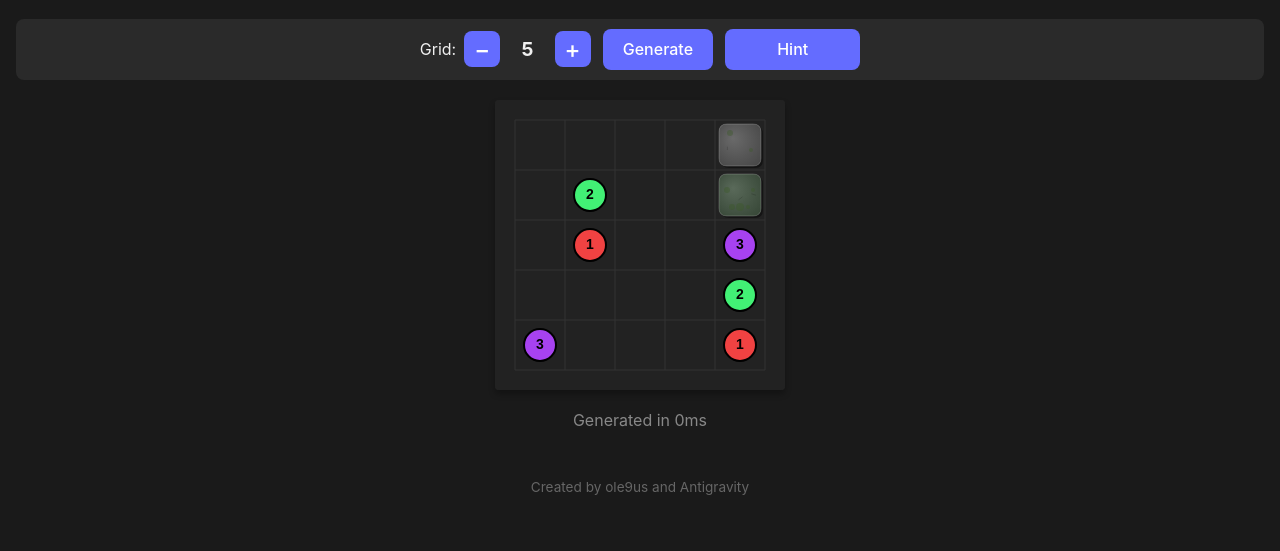
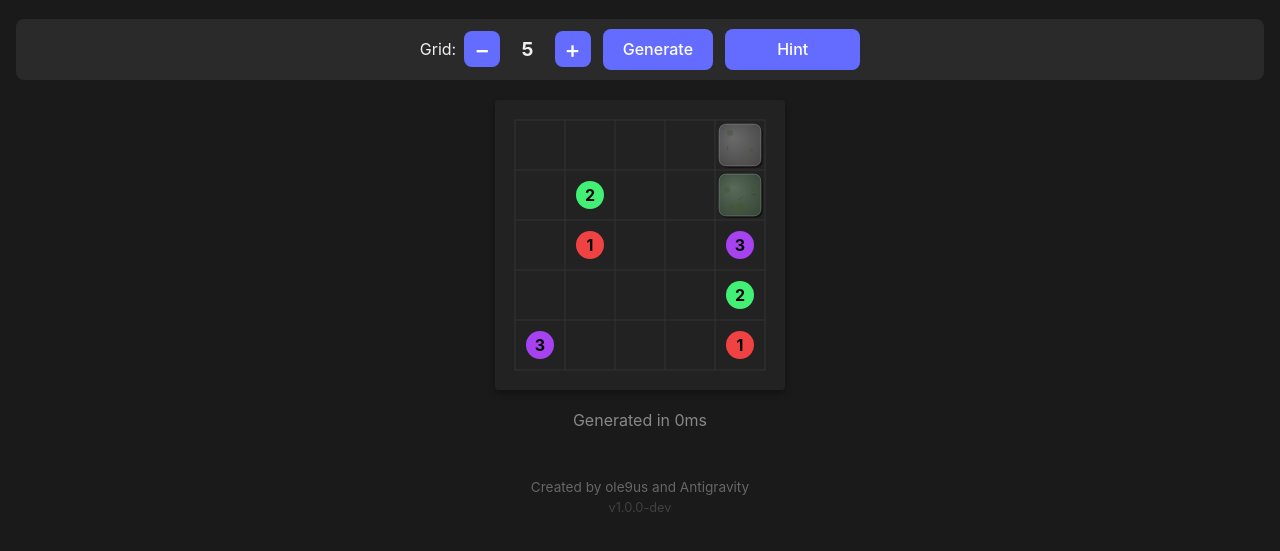
Before and after one commit to Godd67/connect-dots, a website built with Vite: page index.html in a window 1280 px wide. Shown: the part 79-630 px from the top of the page. Built offline with nearby package versions, Linux system fonts and the light colour scheme.

Commit message:
final touches

```diff
--- a/index.html
+++ b/index.html
@@ -36,6 +36,7 @@
 
     <footer>
       <p>Created by ole9us and Antigravity</p>
+      <p id="build-info">v1.0.0</p>
     </footer>
   </div>
   <script type="module" src="/src/main.js"></script>
--- a/package.json
+++ b/package.json
@@ -1,7 +1,7 @@
 {
   "name": "dots",
   "private": true,
-  "version": "0.0.0",
+  "version": "1.0.0",
   "type": "module",
   "scripts": {
     "dev": "vite",
--- a/src/main.js
+++ b/src/main.js
@@ -21,8 +21,10 @@ let lastCell = null; // [r, c] last cell user touched
 
 // Rendering constants
 const DEFAULT_CELL_SIZE = 50;
-const DOT_RADIUS_RATIO = 0.32; // DOT_RADIUS as ratio of CELL_SIZE
+const DOT_RADIUS_RATIO = 0.38; // Increased from 0.32 to fit numbers better
 const PADDING = 20;
+
+const dpr = window.devicePixelRatio || 1;
 
 // Dynamic values (recalculated on generate)
 let CELL_SIZE = DEFAULT_CELL_SIZE;
@@ -130,6 +132,13 @@ function init() {
 
   // Colorize title
   colorizeTitle();
+
+  // Populate build info
+  const buildInfoEl = document.getElementById('build-info');
+  if (buildInfoEl) {
+    const buildNum = import.meta.env.VITE_BUILD_NUMBER || 'dev';
+    buildInfoEl.textContent = `v1.0.0-${buildNum}`;
+  }
 
   // Initial generation
   generate();
@@ -359,7 +368,11 @@ function generate() {
 
   // Recalculate dynamic sizing for mobile
   CELL_SIZE = calculateCellSize(size);
-  DOT_RADIUS = CELL_SIZE * DOT_RADIUS_RATIO;
+
+  // Make dot size relative to grid size (smaller ratio for smaller grids to avoid "clunky" look)
+  // 5x5 -> 0.28, 20x20 -> 0.38
+  const dynamicRatio = 0.28 + ((size - 5) / 15) * 0.10;
+  DOT_RADIUS = CELL_SIZE * Math.min(0.38, Math.max(0.28, dynamicRatio));
 
   statusEl.textContent = "Generating...";
   generateBtn.disabled = true;
@@ -402,14 +415,19 @@ function draw() {
   const width = size * CELL_SIZE + PADDING * 2;
   const height = size * CELL_SIZE + PADDING * 2;
 
-  // Only reset dimensions if they actually changed (prevents flicker)
-  if (canvas.width !== width || canvas.height !== height) {
-    canvas.width = width;
-    canvas.height = height;
+  // Handle High-DPI (Retina) scaling
+  if (canvas.width !== width * dpr || canvas.height !== height * dpr) {
+    canvas.width = width * dpr;
+    canvas.height = height * dpr;
+    canvas.style.width = `${width}px`;
+    canvas.style.height = `${height}px`;
   }
 
+  ctx.resetTransform();
+  ctx.scale(dpr, dpr);
+
   ctx.fillStyle = '#222';
-  ctx.fillRect(0, 0, canvas.width, canvas.height);
+  ctx.fillRect(0, 0, width, height);
 
   for (let r = 0; r < size; r++) {
     for (let c = 0; c < size; c++) {
@@ -621,18 +639,17 @@ function drawDot(r, c, color, pathId) {
   ctx.arc(x, y, DOT_RADIUS, 0, Math.PI * 2);
   ctx.fill();
 
-  // Add border for better visibility
-  ctx.strokeStyle = '#000';
-  ctx.lineWidth = Math.max(1, DOT_RADIUS / 8);
-  ctx.stroke();
+
 
   // Draw path number in center (scaled to fit inside dot)
-  const fontSize = Math.max(10, Math.floor(DOT_RADIUS * 0.9));
+  const fontSize = Math.floor(DOT_RADIUS * 1.15);
   ctx.fillStyle = '#000';
-  ctx.font = `bold ${fontSize}px Arial`;
+  ctx.font = `bold ${fontSize}px Inter, sans-serif`;
   ctx.textAlign = 'center';
   ctx.textBaseline = 'middle';
-  ctx.fillText(pathId.toString(), x, y);
+
+  // Draw the text (nudged down slightly by 10% of radius for better visual centering)
+  ctx.fillText(pathId.toString(), x, y + (DOT_RADIUS * 0.1));
 }
 
 function renderColorLegend() {
--- a/src/style.css
+++ b/src/style.css
@@ -180,3 +180,9 @@ footer p {
     height: auto !important;
   }
 }
+
+#build-info {
+  font-size: 0.8rem;
+  opacity: 0.5;
+  margin-top: 5px;
+}
```
Also changed, not shown: 3 other files.
